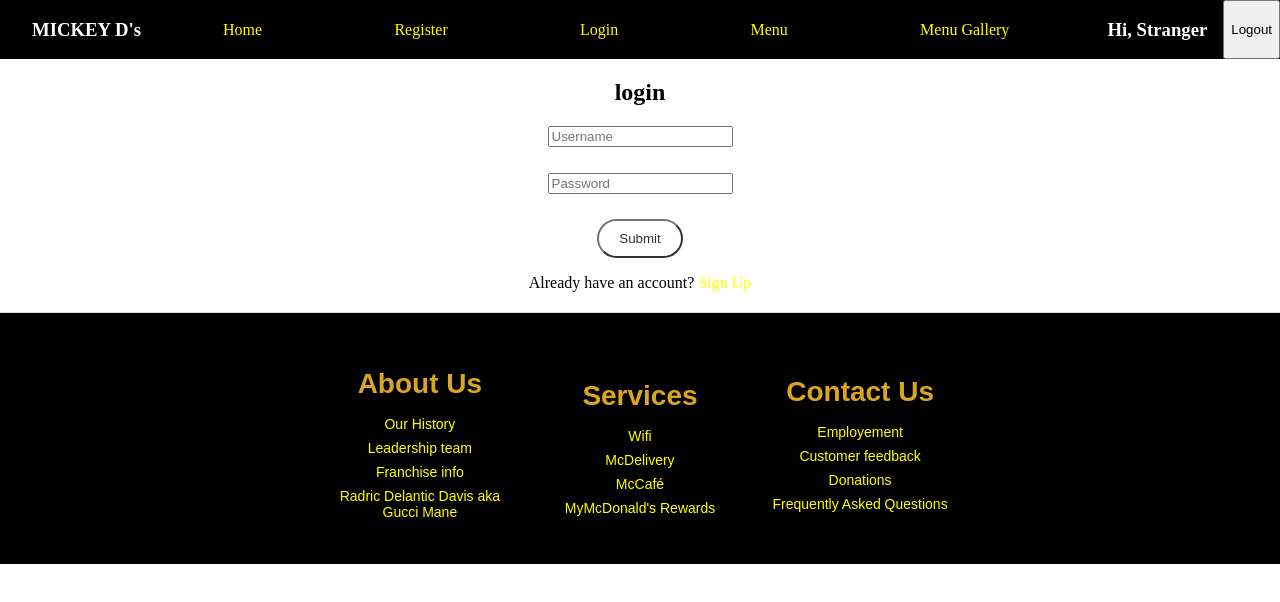
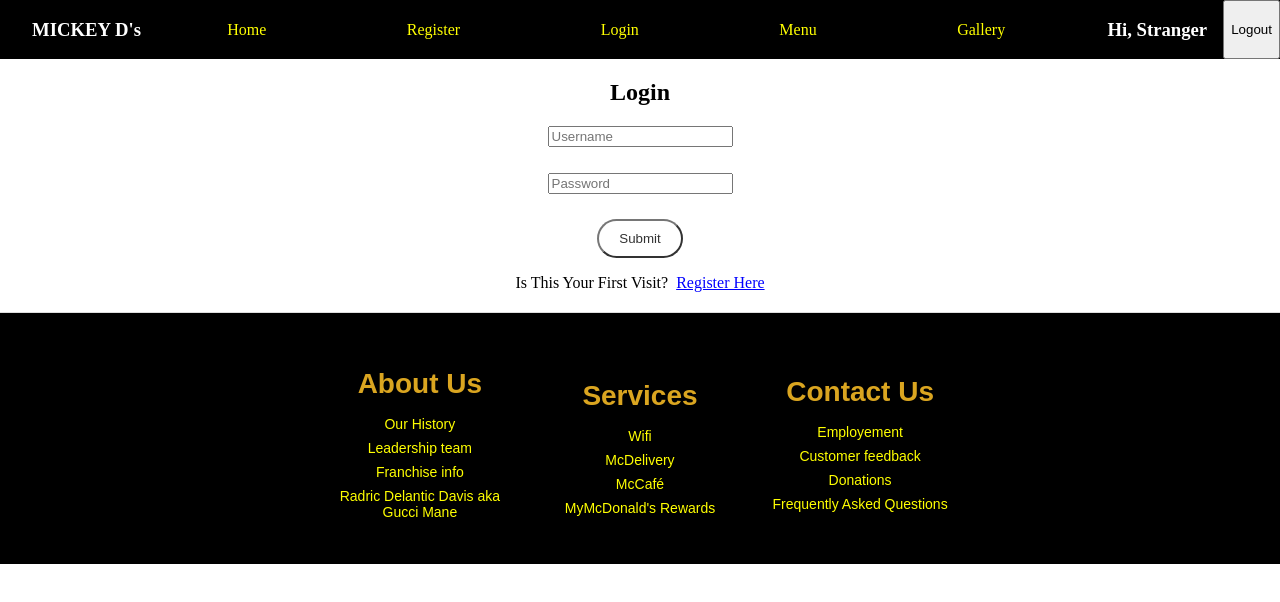
Before and after one commit to Mickey-d-s/GraceShopper, a React (Vite) app in the folder client/: page /login in a window 1280 px wide. Shown: the top 602 px of the page. Built offline with nearby package versions, Linux system fonts and the light colour scheme; no server answers.

Commit message:
added some functionality to buttons that did not work ex. about us and bottom tags on register and login

```diff
--- a/client/src/App.css
+++ b/client/src/App.css
@@ -66,9 +66,12 @@
   height: 1rem;
   width: 1rem;
 }
-
 button {
   cursor: pointer;
+}
+.loginTag {
+  color: blue;
+  text-decoration: underline;
 }
 
 /* End Nav Bar */
@@ -301,7 +304,6 @@
 .righty {
   margin-right: 2%;
 }
-
 #fries {
   background-image: url(./assets/fries.jpg);
   background-size: cover;
@@ -335,6 +337,21 @@
 #dah2 {
   margin: auto;
   text-align: center;
+}
+.nameLinks {
+  color: blue;
+  text-decoration: underline;
+}
+.popup {
+  position: fixed;
+  top: 50%;
+  left: 50%;
+  transform: translate(-50%, -50%);
+  background-color: white;
+  padding: 2rem;
+  padding-left: 3rem;
+  padding-right: 3rem;
+  border: 1px solid black;
 }
 
 /* End Home Page */
@@ -408,8 +425,8 @@
 .popup-content button {
   cursor: pointer;
   position: absolute;
-  top: 10px;
-  right: 10px;
+  top: 15px;
+  right: 15px;
   z-index: 999999;
 }
 
--- a/client/src/components/Nav.jsx
+++ b/client/src/components/Nav.jsx
@@ -31,7 +31,7 @@
             <Link to="/Menu">Menu</Link>
           </div>
           <div className="Link">
-            <Link to="/MenuGallery">Menu Gallery</Link>
+            <Link to="/MenuGallery">Gallery</Link>
           </div>
           <div className="Link">
             <Link to="/shoppingcart">Shopping Cart</Link>
@@ -61,26 +61,10 @@
             <Link to="/Menu">Menu</Link>
           </div>
           <div className="Link">
-            <Link to="/MenuGallery">Menu Gallery</Link>
+            <Link to="/MenuGallery">Gallery</Link>
           </div>
         </>
       )}
-      {/* {user?.username != "Stranger" && user?.isAdmin === true && (
-        <>
-          <div className="Link">
-            <Link to="/register">Register</Link>
-          </div>
-          <div className="Link">
-            <Link to="/login">Login</Link>
-          </div>
-          <div className="Link">
-            <Link to="/Profile">Profile</Link>
-          </div>
-          <div className="Link">
-            <Link to="/Menu">Menu</Link>
-          </div>
-        </>
-      )} */}
       <h3 className="Username">Hi, {user.username}</h3>
       <button className="navbar__logout" onClick={handleLogout}>
         Logout
--- a/client/src/components/auth/LoginForm.jsx
+++ b/client/src/components/auth/LoginForm.jsx
@@ -38,7 +38,7 @@
     <div className="auth-form-container">
       <div className="auth-form">
         <form onSubmit={(e) => handleSubmit(e)}>
-          <h2>{location.pathname.substring(1)}</h2>
+          <h2>Login</h2>
           {error && <p className="error-message">{error}</p>}
           <input
             required
@@ -65,10 +65,10 @@
           </button>
         </form>
         <p>
-          {pathname === "/login"
-            ? "Already have an account? "
-            : "Don't have an account? "}
-          <Link to={pathname === "/register"}>{"Sign Up"}</Link>
+          Is This Your First Visit?&nbsp;&nbsp;
+          <a className="loginTag" href="/register">
+            Register Here
+          </a>
         </p>
       </div>
     </div>
--- a/client/src/components/auth/RegisterForm.jsx
+++ b/client/src/components/auth/RegisterForm.jsx
@@ -50,7 +50,7 @@
     <div className="register-container">
       <div className="register-form">
         <form onSubmit={(e) => handleSubmit(e)}>
-          <h2>{location.pathname.substring(1)}</h2>
+          <h2>Register</h2>
           {error && <p className="error-message">{error}</p>}
           <input
             className="input"
@@ -91,12 +91,10 @@
           <button type="submit">Submit</button>
         </form>
         <p>
-          {pathname === "/register"
-            ? "Already have an account? "
-            : "Don't have an account? "}
-          <Link to={pathname === "/register" ? "/register" : "/login"}>
-            {pathname === "/login" ? "Sign Up" : "Login Here"}
-          </Link>
+          Already have an account?&nbsp;&nbsp;
+          <a className="loginTag" href="/login">
+            Log In
+          </a>
         </p>
       </div>
     </div>
--- a/client/src/components/home.jsx
+++ b/client/src/components/home.jsx
@@ -1,12 +1,66 @@
-import React, { useContext } from "react";
+import React, { useContext, useState } from "react";
 import { AuthContext } from "./auth/AuthProvider";
 import bigburger from "../assets/bigburger.jpg";
 
 export function Homepage() {
+  const [showPopup, setShowPopup] = useState(false);
+
+  const openPopup = () => {
+    setShowPopup(true);
+  };
+  const closePopup = () => {
+    setShowPopup(false);
+  };
+
   try {
     const { loggedIn } = useContext(AuthContext);
     return (
       <>
+        {showPopup && (
+          <div className="popup-overlay">
+            <div className="popup-content">
+              <div className="popup">
+                <h1>Brandon</h1>
+                <a
+                  className="nameLinks"
+                  href="http://www.linkedin.com/in/brandonbrungardt"
+                  target="_blank"
+                  rel="noopener noreferrer"
+                >
+                  Brandon's LinkedIn
+                </a>
+                <h1>Brian</h1>
+                <a
+                  className="nameLinks"
+                  href="https://www.linkedin.com/in/bibimbop/"
+                  target="_blank"
+                  rel="noopener noreferrer"
+                >
+                  Brian's LinkedIn
+                </a>
+                <h1>Elliot</h1>
+                <a
+                  className="nameLinks"
+                  href="ELLIOT LINKEDIN LINK"
+                  target="_blank"
+                  rel="noopener noreferrer"
+                >
+                  Elliot's LinkedIn
+                </a>
+                <h1>Jeffery</h1>
+                <a
+                  className="nameLinks"
+                  href="JEFFERY LINKEDIN LINK"
+                  target="_blank"
+                  rel="noopener noreferrer"
+                >
+                  Jeffery's LinkedIn
+                </a>
+                <button onClick={closePopup}>Close</button>
+              </div>
+            </div>
+          </div>
+        )}
         <div id="burger2Parent">
           <div id="bigBurger2">
             <h1 className="landertext">
@@ -23,7 +77,9 @@
               it's a juicy burger, our specially seasoned fries, or one of our
               refreshing beverages!
             </p>
-            <button className="shoppingButtons">ABOUT US</button>
+            <button className="shoppingButtons" onClick={openPopup}>
+              ABOUT US
+            </button>
           </div>
         </div>
         <div className="flexImage">
```
